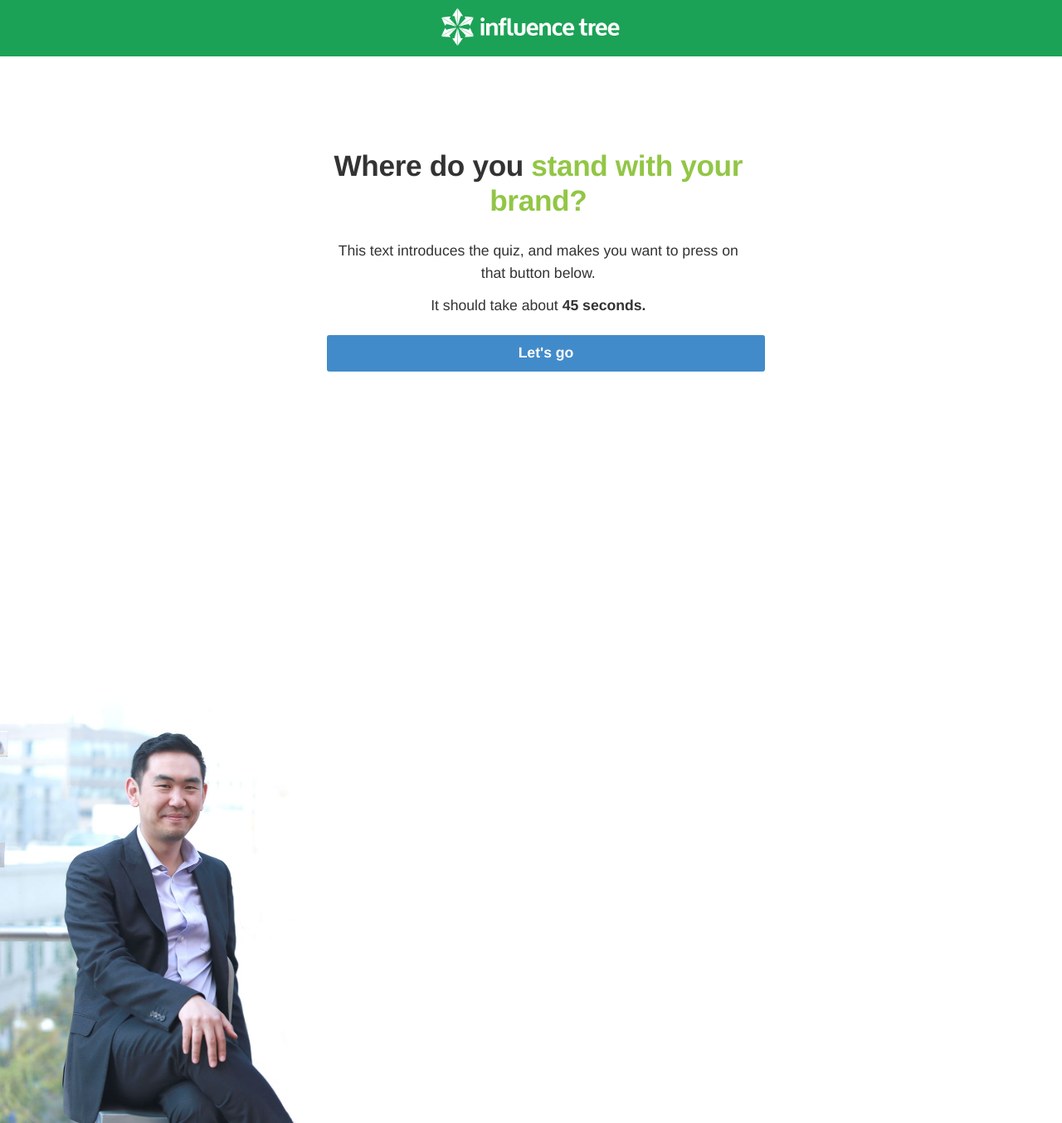
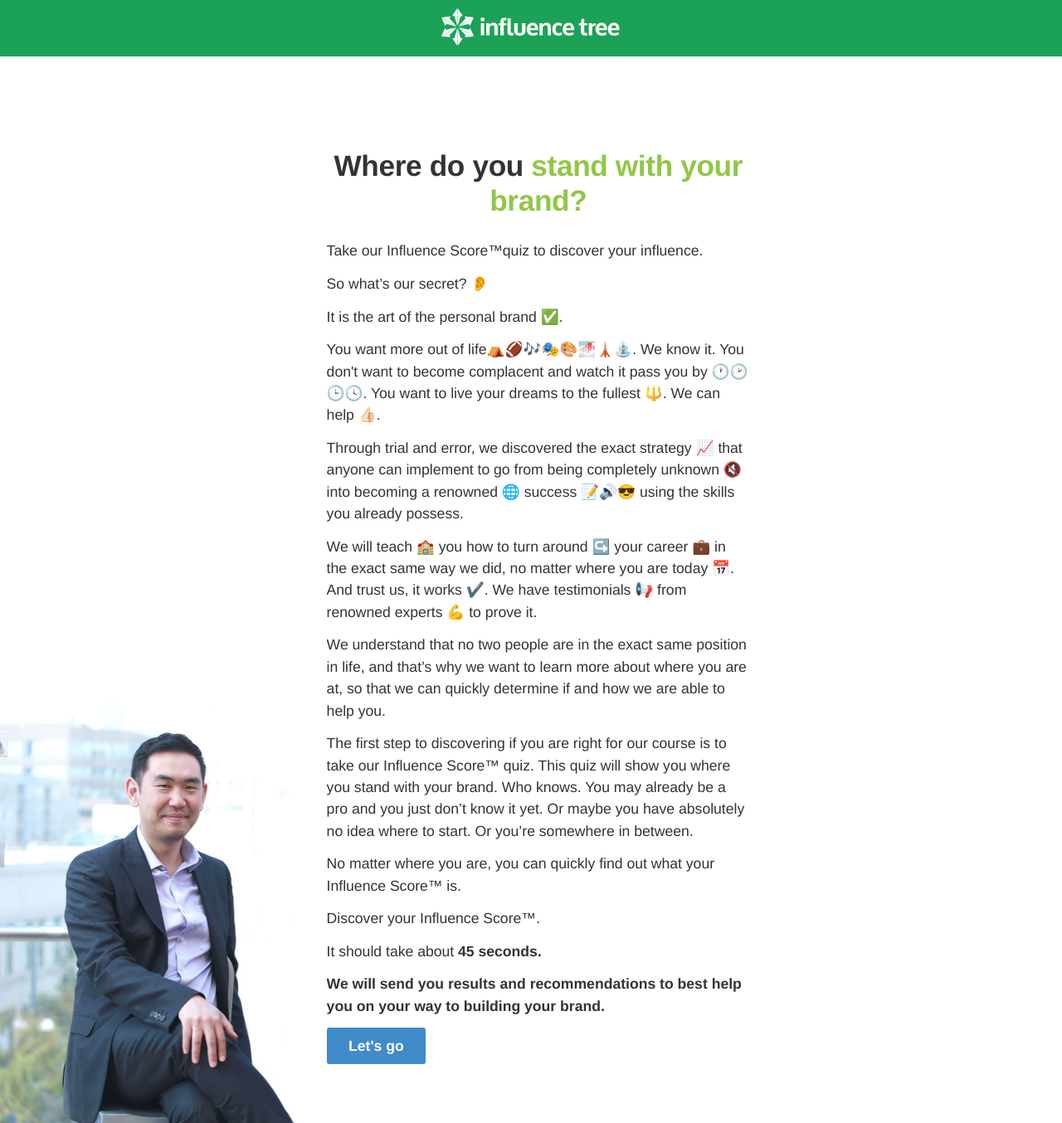
Before and after one commit to fairheadcreative/influencetree, a Jekyll site: the page built from you.html, in a window 1280 px wide and 1354 px high. Shown: the whole window at 83% size. Built offline with Jekyll 4.4.1, drawn with Linux system fonts in a browser that asks for light colours; Markdown is read by kramdown in place of the engine named in the settings; a script that is not in the unit is left out.

Commit message:
Update quiz text

```diff
--- a/css/screen.scss
+++ b/css/screen.scss
@@ -947,6 +947,11 @@ form {
     padding-top: 0;
   }
 
+  .button,
+  #quiz-advance {
+    margin-bottom: 4em;
+  }
+
   .container {
     position: relative;
   }
@@ -961,7 +966,9 @@ form {
 
       p { font-size: .8em; }
 
-      #quiz-advance { width: 95% !important; }
+      #quiz-advance {
+        width: 95% !important;
+      }
     }
   }
 
@@ -982,8 +989,8 @@ form {
     text-align: center;
   }
 
-  &.step0 #quiz-advance { top: 230px; left: 18px; right: 0; width: 100%; }
-  &.step1 #quiz-advance { top: 505px; left: 18px; width: 120px; }
+  &.step0 #quiz-advance { opacity: 0; }
+  &.step1 #quiz-advance { top: 505px; left: 18px; right: 0; width: 120px; }
   &.step2 #quiz-advance { top: 260px; }
   &.step3 #quiz-advance { top: 260px; }
   &.step4 #quiz-advance { top: 260px; }
@@ -993,6 +1000,10 @@ form {
   @include media(max-width $medium-screen) {
     &.step1 #quiz-advance { top: 540px; }
     &.step5 #quiz-advance { top: 245px; }
+  }
+
+  #step-0 {
+    text-align: left !important;
   }
 
   #step-0,
@@ -1023,6 +1034,10 @@ form {
     max-height: 600px;
   }
 
+  &.step0 #step-0 {
+    max-height: 2000px;
+  }
+
   &.step6 ._x06894421,
   &.step6 ._x30415724,
   &.step6 ._button-wrapper {
--- a/js/components/home.js
+++ b/js/components/home.js
@@ -51,9 +51,8 @@ jQuery(function($) {
     return false;
   });
 
-  $(document).on('click', '.step0 #quiz-advance', function() {
+  $(document).on('click', '.step0 #quiz-advance-first', function() {
     $('.quiz-steps').removeClass('step0').addClass('step1');
-    $('#quiz-advance').blur();
     return false;
   });
   $(document).on('click', '.step1 #quiz-advance', function() {
--- a/js/production.js
+++ b/js/production.js
@@ -185,9 +185,8 @@ jQuery(function($) {
     return false;
   });
 
-  $(document).on('click', '.step0 #quiz-advance', function() {
+  $(document).on('click', '.step0 #quiz-advance-first', function() {
     $('.quiz-steps').removeClass('step0').addClass('step1');
-    $('#quiz-advance').blur();
     return false;
   });
   $(document).on('click', '.step1 #quiz-advance', function() {
--- a/you.html
+++ b/you.html
@@ -1,6 +1,6 @@
 ---
 layout: layout
-title: About InfluenceTree
+title: Take our Influence Score™ quiz to discover your influence.
 description: Desc
 class: you onboard
 ---
@@ -9,8 +9,29 @@ class: you onboard
   <div class="container container-thin">
     <div id="step-0">
       <h1 class="subheading">Where do you <span>stand with your brand?</span></h1>
-      <p>This text introduces the quiz, and makes you want to press on that button below.</p>
+      <p>Take our Influence Score™quiz to discover your influence.</p>
+      <p>So what’s our secret? 👂</p>
+
+      <p>It is the art of the personal brand ✅.</p>
+
+      <p>You want more out of life⛺️🏈🎶🎭🎨🌁🗼⛲️. We know it. You don't want to become complacent and watch it pass you by 🕐🕑🕒🕓. You want to live your dreams to the fullest 🔱. We can help 👍🏻.</p>
+
+      <p>Through trial and error, we discovered the exact strategy 📈  that anyone can implement to go from being completely unknown 🔇 into becoming a renowned 🌐 success 📝🔊😎 using the skills you already possess.
+      </p>
+
+      <p>We will teach 🏫 you how to turn around ↪️ your career 💼 in the exact same way we did, no matter where you are today 📅. And trust us, it works ✔️. We have testimonials 📢 from renowned experts 💪  to prove it.</p>
+
+      <p>We understand that no two people are in the exact same position in life, and that’s why we want to learn more about where you are at, so that we can quickly determine if and how we are able to help you.</p>
+
+      <p>The first step to discovering if you are right for our course is to take our Influence Score™ quiz. This quiz will show you where you stand with your brand. Who knows. You may already be a pro and you just don’t know it yet. Or maybe you have absolutely no idea where to start. Or you’re somewhere in between.</p>
+
+      <p>No matter where you are, you can quickly find out what your Influence Score™ is.</p>
+
+      <p>Discover your Influence Score™.</p>
+
       <p>It should take about <strong>45 seconds.</strong></p>
+      <p><strong>We will send you results and recommendations to best help you on your way to building your brand.</strong></p>
+      <a id="quiz-advance-first" class="button" href="#">Let's go</a>
     </div>
 
     <div class="_form_17"></div><script src="https://influencetree.activehosted.com/f/embed.php?id=17" type="text/javascript" charset="utf-8"></script>
```
Also changed, not shown: js/production.min.js.
